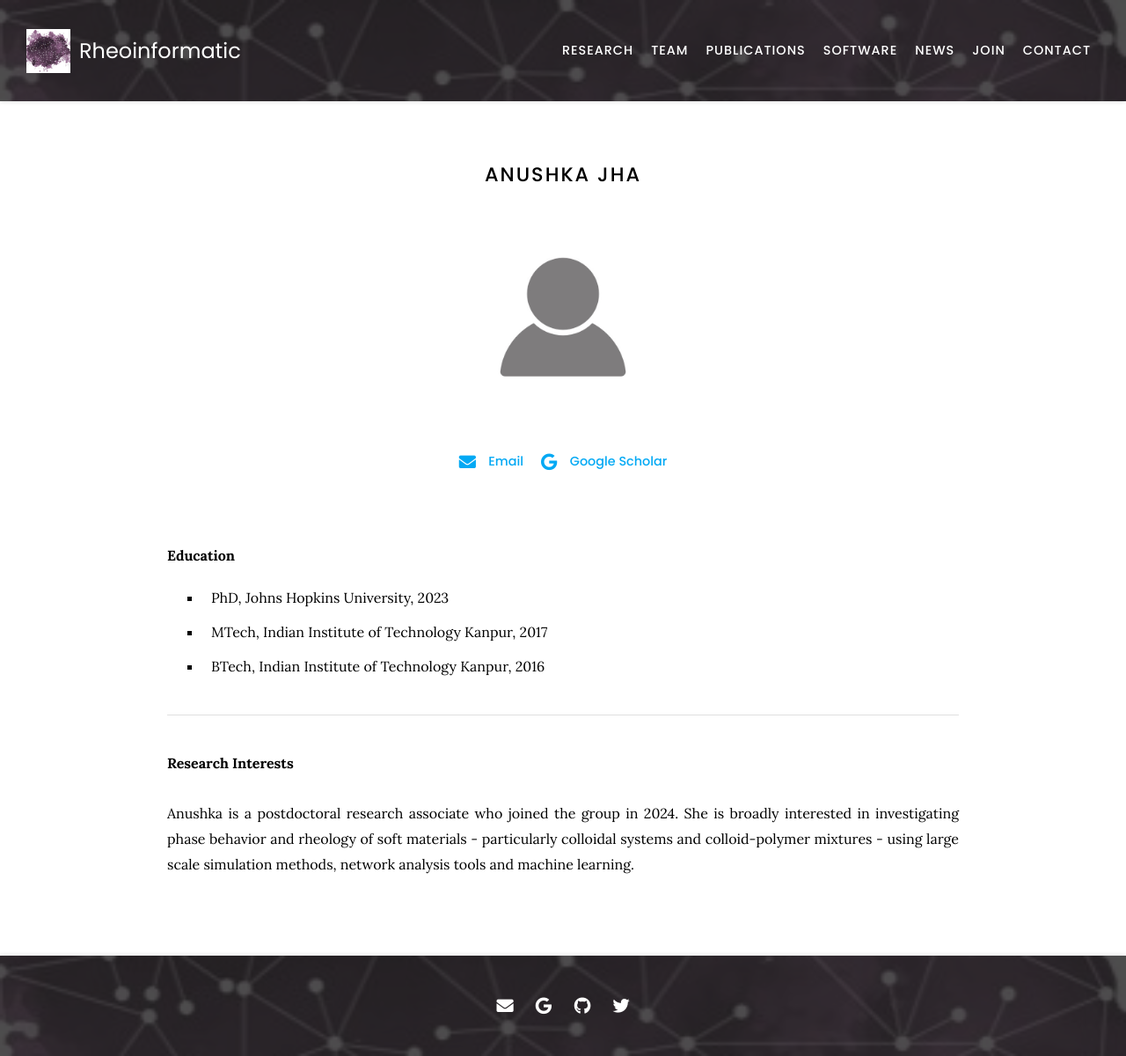
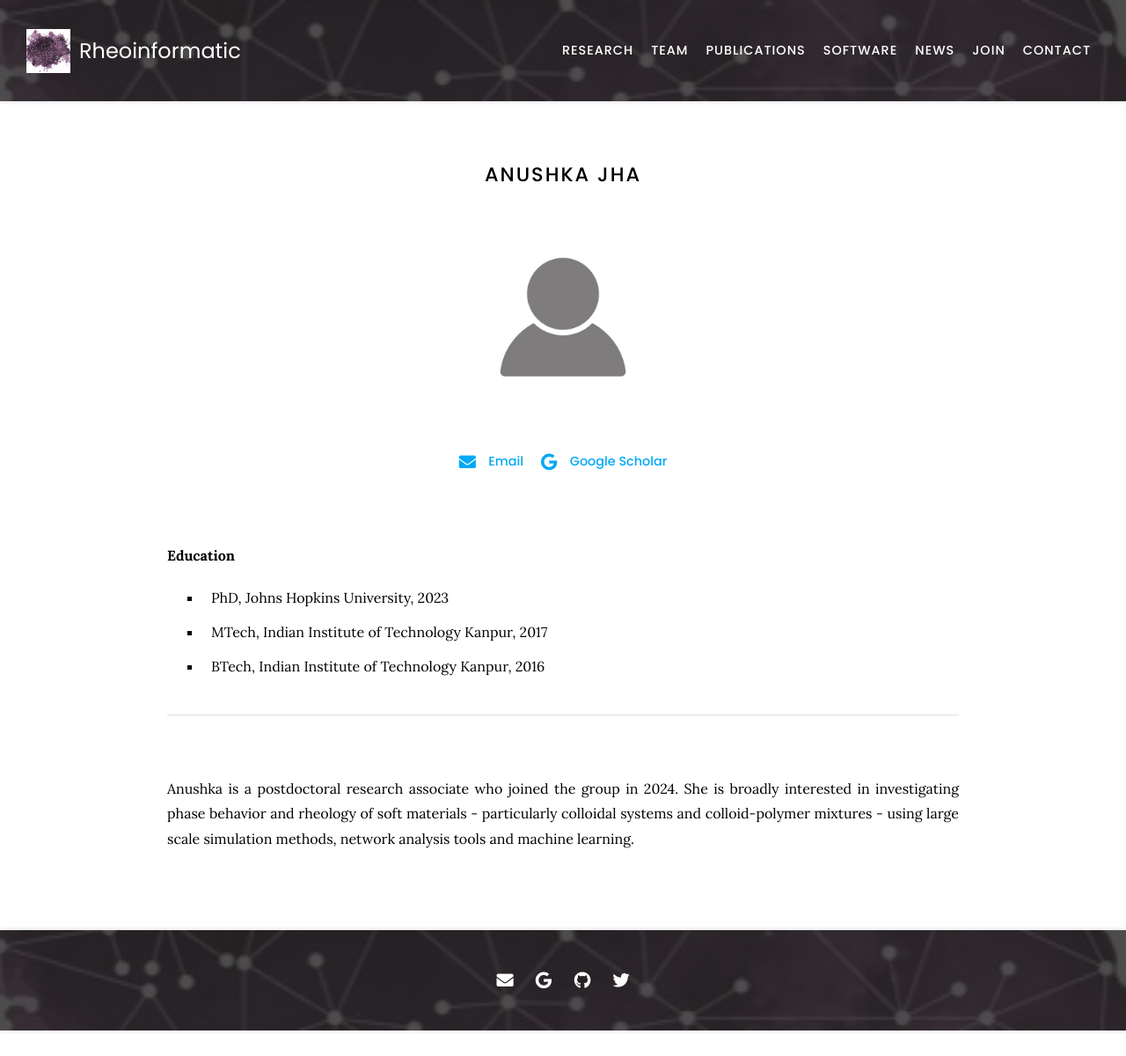
Before and after one commit to procf/procf.github.io, a Jekyll site: the page built from _members/anushka-jha.md, in a window 1280 px wide. Shown: the whole page at 88% size. Built offline with Jekyll 4.4.1, drawn with Linux system fonts in a browser that asks for light colours; nearby versions of some CDN libraries; after the commit the page ends 1171 px from its top, so only the background shows below that.

Commit message:
Update anushka-jha.md

```diff
--- a/_members/anushka-jha.md
+++ b/_members/anushka-jha.md
@@ -16,9 +16,6 @@ links:
 - MTech, Indian Institute of Technology Kanpur, 2017
 - BTech, Indian Institute of Technology Kanpur, 2016
 <hr>
-
-**Research Interests**
-<br>
 <br>
 Anushka is a postdoctoral research associate who joined the group in 2024. She is broadly interested in investigating phase behavior and rheology of soft materials - particularly colloidal systems and colloid-polymer mixtures - using large scale simulation methods, network analysis tools and machine learning.
 <br>
```
